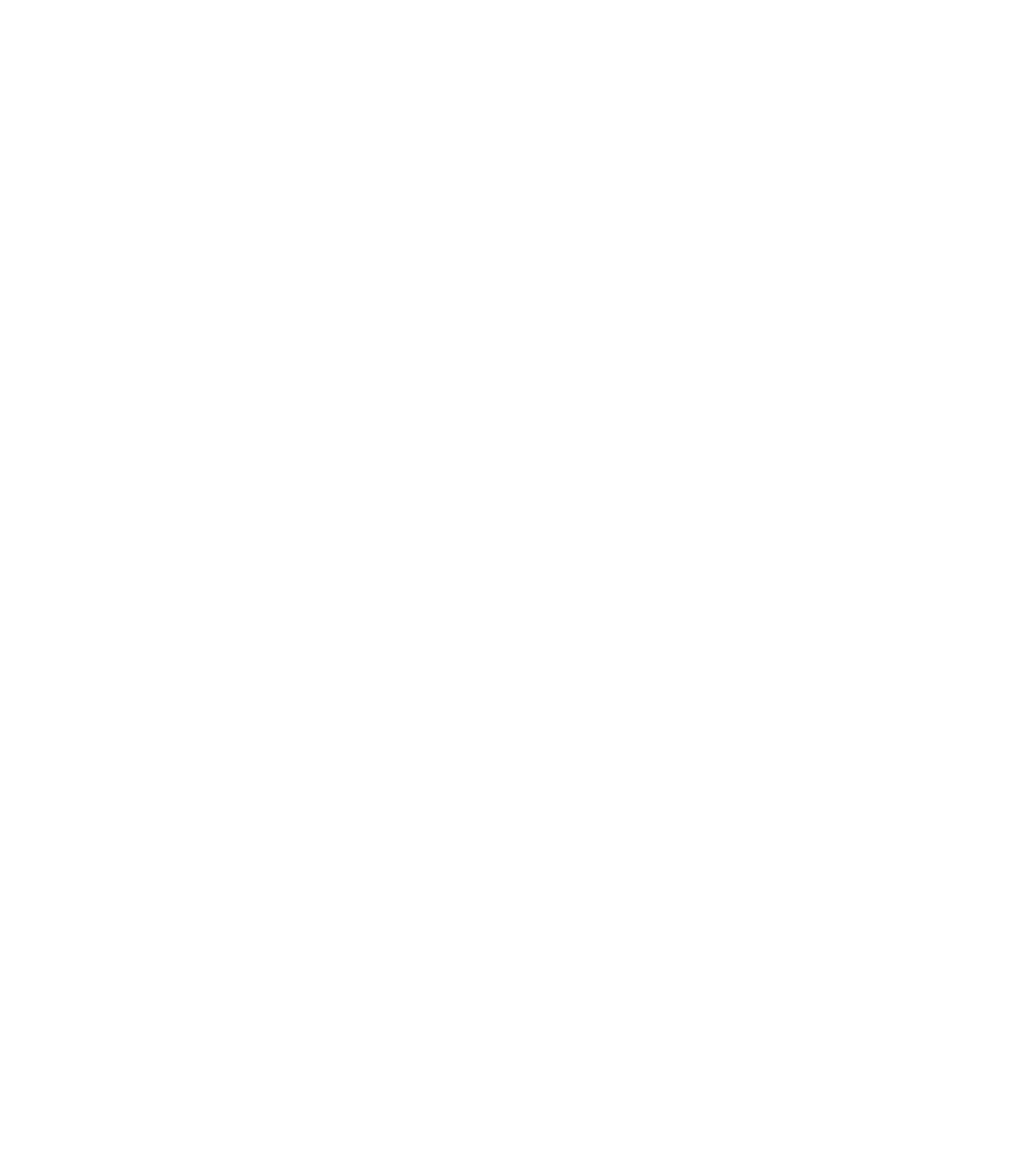
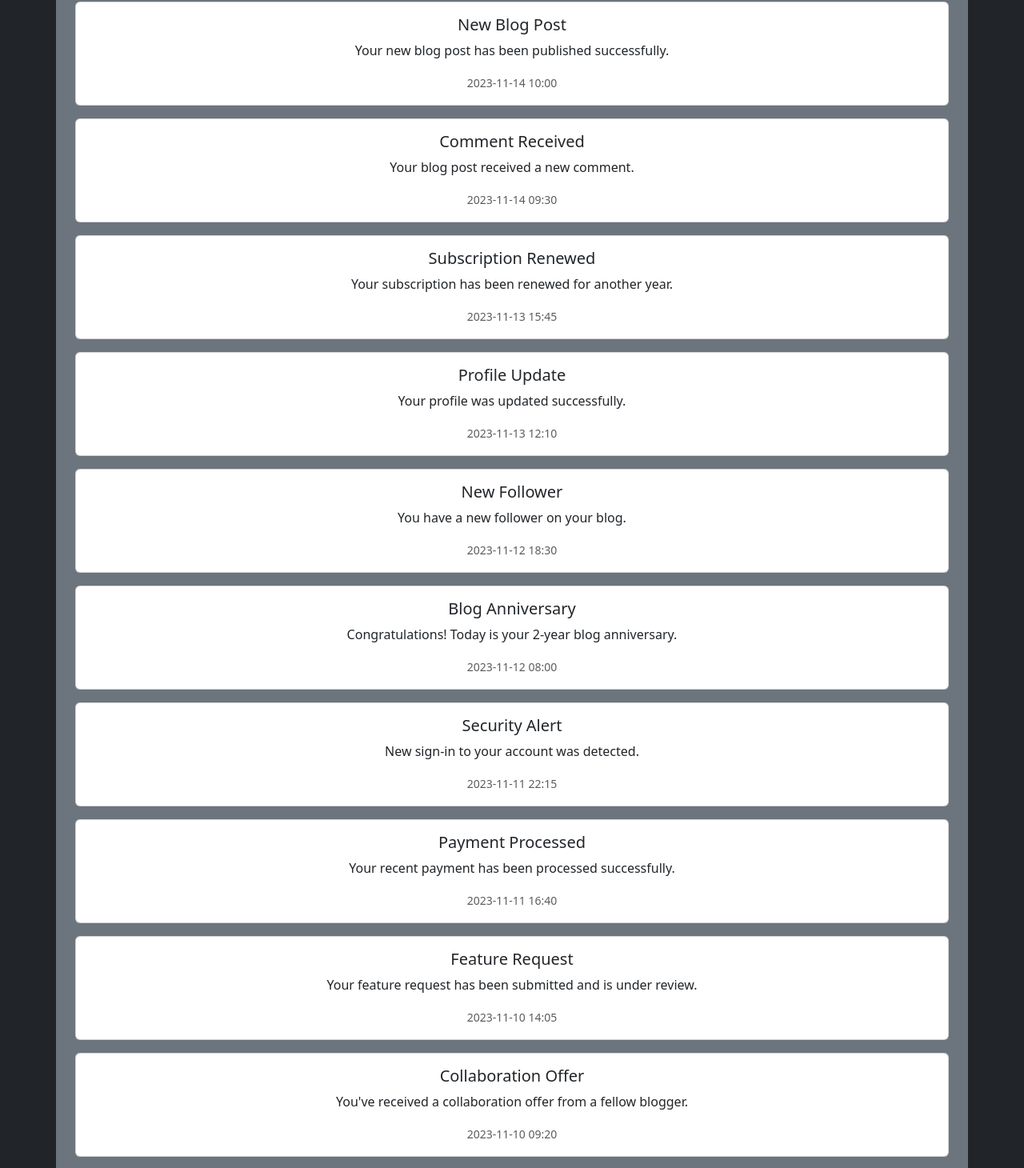
Before and after one commit to Hassaan-T075/thoughtsphere, a React (Create React App) app: page /notifications in a window 1280 px wide. Before the commit this address had no page. Shown: the part 84-1544 px from the top of the page at 80% size. Before the commit the page ends 800 px from the top, so only its background shows below. Built offline with nearby package versions, Linux system fonts and the light colour scheme.

Commit message:
feat: Add Notification Page

```diff
--- a/src/App.js
+++ b/src/App.js
@@ -8,6 +8,7 @@
 import AddBlog from './screens/blogs/AddBlog';
 import MyBlogs from './screens/blogs/MyBlogs';
 import EditBlogs from './screens/blogs/EditBlogs';
+import Notifications from './screens/Notifications';
 
 
 function App() {
@@ -23,6 +24,7 @@
           <Route exact path="/blogs/add-blog" element={ <AddBlog/ >}></Route>
           <Route exact path="/blogs/my-blogs" element={ <MyBlogs/ >}></Route>
           <Route exact path="/blogs/edit-blog" element={ <EditBlogs/ >}></Route>
+          <Route exact path="/notifications" element={ <Notifications/ >}></Route>
         </Routes>
       </div>
     </Router>
--- /dev/null
+++ b/src/screens/Notifications.js
@@ -0,0 +1,105 @@
+import React from 'react';
+const notificationsData = [
+    {
+      id: 1,
+      title: "New Blog Post",
+      message: "Your new blog post has been published successfully.",
+      timestamp: "2023-11-14 10:00"
+    },
+    {
+      id: 2,
+      title: "Comment Received",
+      message: "Your blog post received a new comment.",
+      timestamp: "2023-11-14 09:30"
+    },
+    {
+      id: 3,
+      title: "Subscription Renewed",
+      message: "Your subscription has been renewed for another year.",
+      timestamp: "2023-11-13 15:45"
+    },
+    {
+      id: 4,
+      title: "Profile Update",
+      message: "Your profile was updated successfully.",
+      timestamp: "2023-11-13 12:10"
+    },
+    {
+      id: 5,
+      title: "New Follower",
+      message: "You have a new follower on your blog.",
+      timestamp: "2023-11-12 18:30"
+    },
+    {
+      id: 6,
+      title: "Blog Anniversary",
+      message: "Congratulations! Today is your 2-year blog anniversary.",
+      timestamp: "2023-11-12 08:00"
+    },
+    {
+      id: 7,
+      title: "Security Alert",
+      message: "New sign-in to your account was detected.",
+      timestamp: "2023-11-11 22:15"
+    },
+    {
+      id: 8,
+      title: "Payment Processed",
+      message: "Your recent payment has been processed successfully.",
+      timestamp: "2023-11-11 16:40"
+    },
+    {
+      id: 9,
+      title: "Feature Request",
+      message: "Your feature request has been submitted and is under review.",
+      timestamp: "2023-11-10 14:05"
+    },
+    {
+      id: 10,
+      title: "Collaboration Offer",
+      message: "You've received a collaboration offer from a fellow blogger.",
+      timestamp: "2023-11-10 09:20"
+    },
+    {
+      id: 11,
+      title: "System Update",
+      message: "A new update is available for your blogging platform.",
+      timestamp: "2023-11-09 20:00"
+    }
+  ];
+
+const Notifications = ({ notifications = notificationsData }) => {
+    return (
+        <div className="container-fluid bg-dark min-vh-100 d-flex align-items-center justify-content-center">
+          <div className="container bg-secondary text-white p-4">
+            <h2 className="text-center mb-4">Notifications</h2>
+            {notificationsData.map(notification => (
+             <div
+             key={notification.id}
+             className="card mb-3"
+             style={{
+               transition: 'transform .3s, box-shadow .3s, background-color .3s',
+               backgroundColor: '#ffffff'
+             }}
+             onMouseOver={e => {
+               e.currentTarget.style.transform = 'scale(1.05)';
+               e.currentTarget.style.backgroundColor = '#5a6268';
+             }}
+             onMouseOut={e => {
+               e.currentTarget.style.transform = 'scale(1)';
+               e.currentTarget.style.backgroundColor = '#ffffff';
+             }}
+           >
+                <div className="card-body">
+                  <h5 className="card-title">{notification.title}</h5>
+                  <p className="card-text">{notification.message}</p>
+                  <p className="card-text"><small className="text-muted">{notification.timestamp}</small></p>
+                </div>
+              </div>
+            ))}
+          </div>
+        </div>
+      );
+};
+
+export default Notifications;
```
